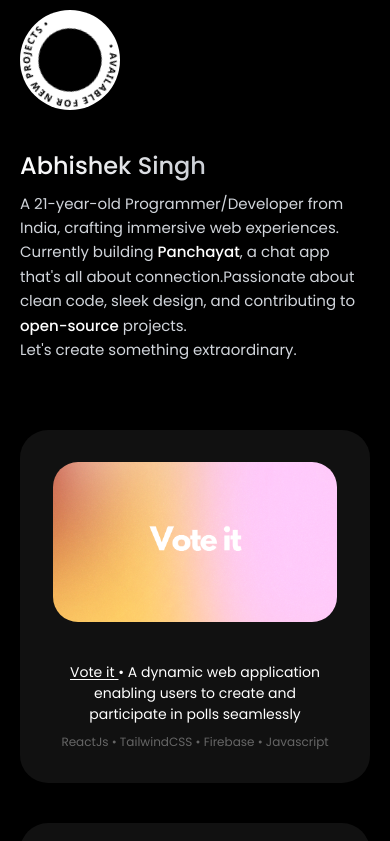
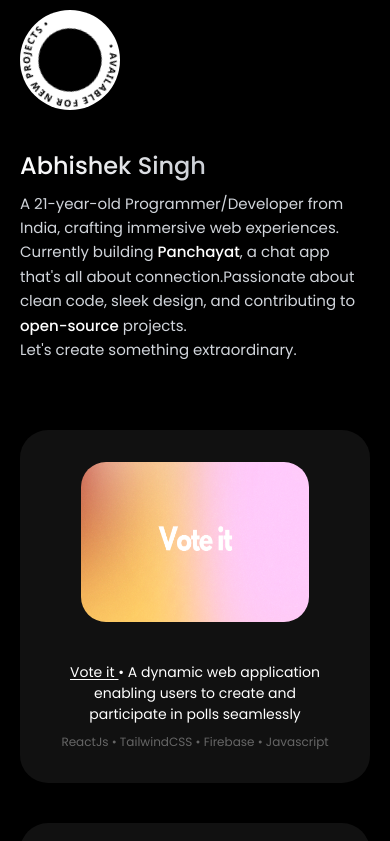
Before and after one commit to abhix4/portfolio, a Next.js app: page / in a window 390 px wide. Shown: the top 841 px of the page. Built offline with nearby package versions, Linux system fonts and the light colour scheme; a web font is replaced by a local one.

Commit message:
fixed bug

```diff
--- a/app/components/ProjectCard.tsx
+++ b/app/components/ProjectCard.tsx
@@ -39,7 +39,7 @@ export default function ProjectCard({url, git, link, title, desc, tech}: {
           alt={title}
           width={800}
           height={500}
-          className="max-w-[700px] max-h-[400px] sm:w-[100%] sm:h-[160px] rounded-[25px] sm:m-auto "
+          className="max-w-[700px] max-h-[400px] sm:w-[80%] sm:h-[160px] rounded-[25px] sm:m-auto "
         />
       </motion.div>
 
```
